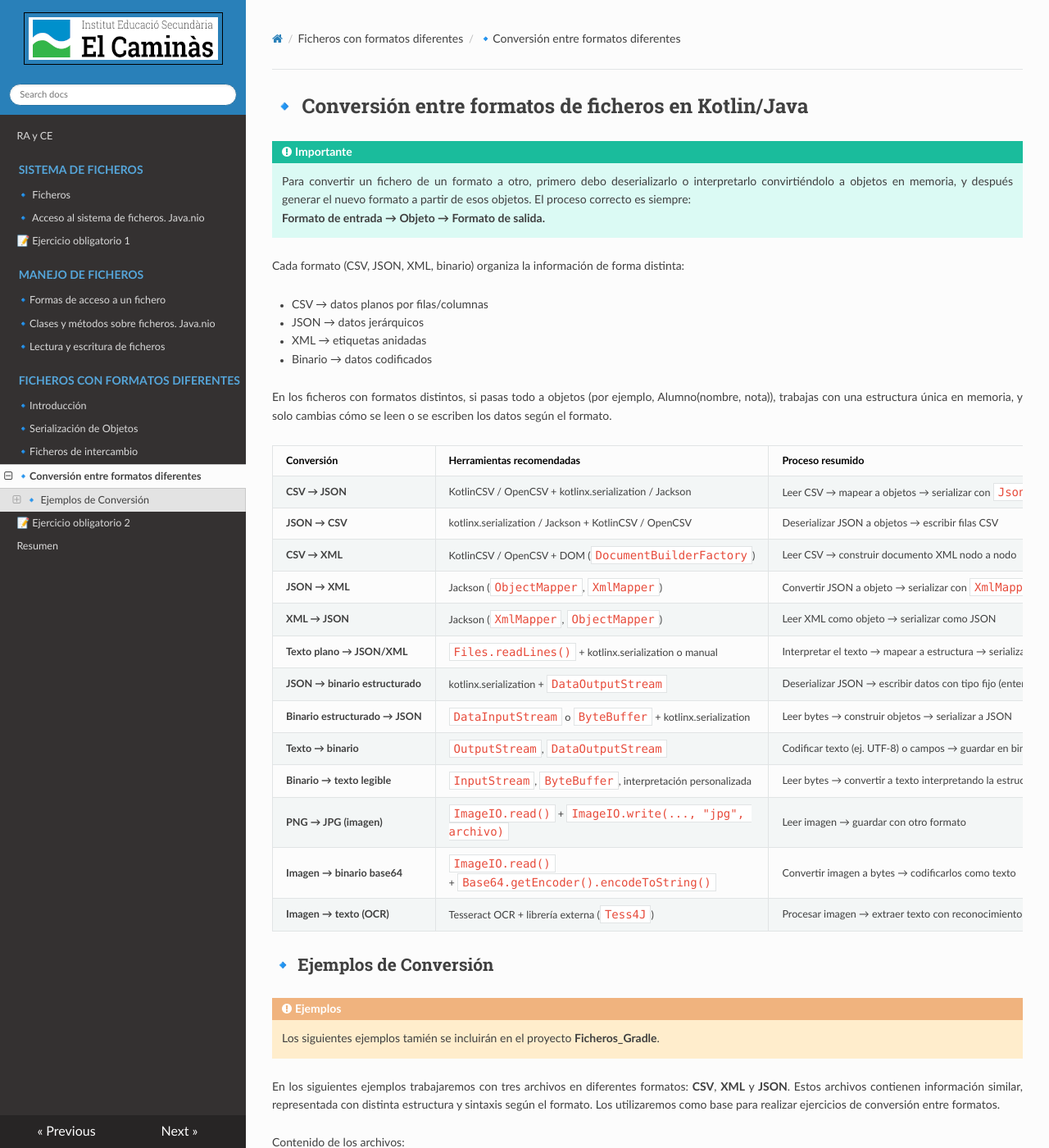
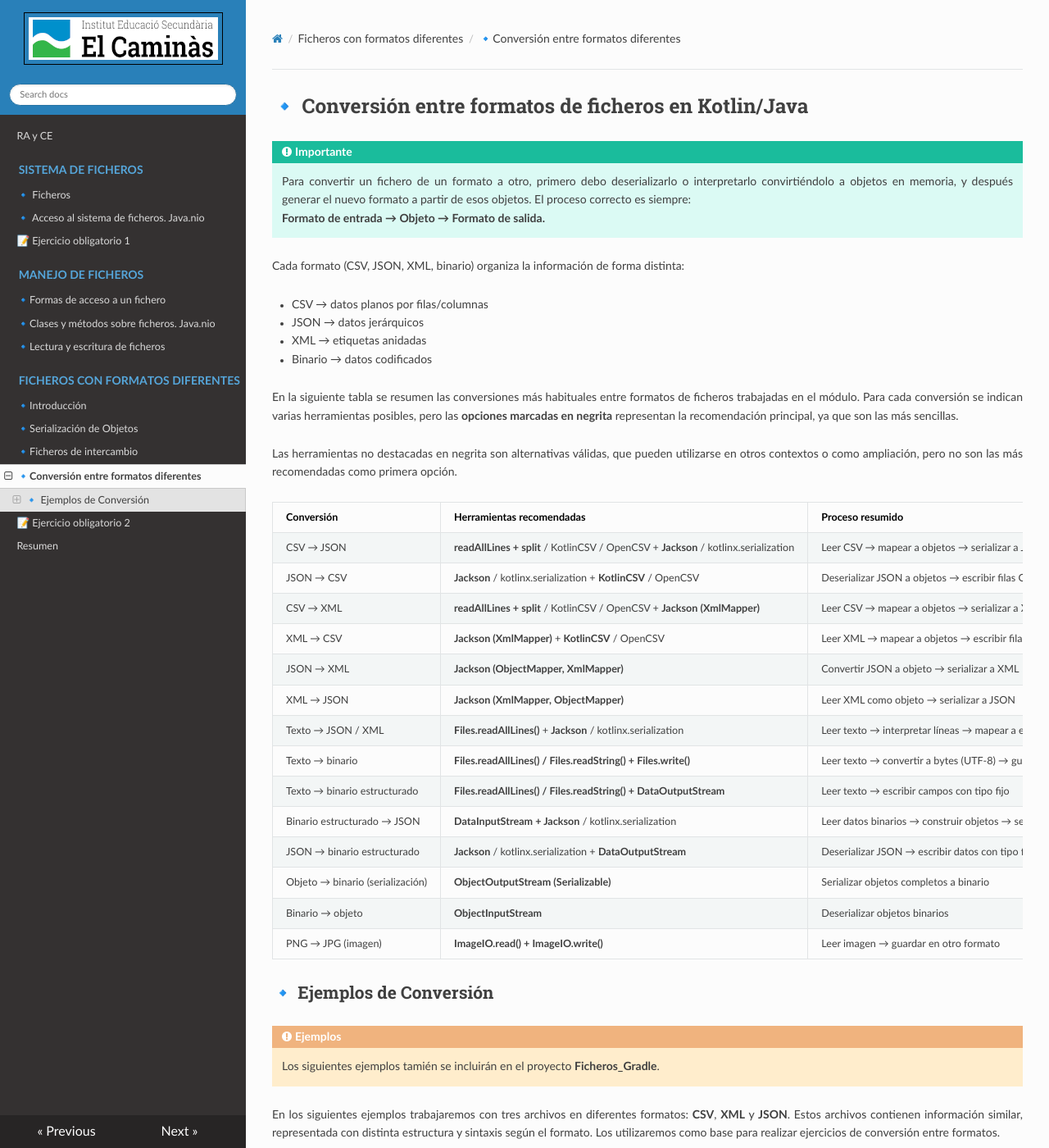
Before and after one commit to asalvadorc/AD_Ficheros_, an MkDocs documentation site: the page built from docs/T3_Formatos_diferentes/Conversion.md, in a window 1280 px wide and 1400 px high. Shown: the whole window at 82% size. Built offline with MkDocs 1.6.1, drawn with Linux system fonts in a browser that asks for light colours; nearby versions of some CDN libraries.

Commit message:
conversiones

```diff
--- a/docs/T3_Formatos_diferentes/Conversion.md
+++ b/docs/T3_Formatos_diferentes/Conversion.md
@@ -11,23 +11,33 @@ Cada formato (CSV, JSON, XML, binario) organiza la información de forma distint
 - XML → etiquetas anidadas
 - Binario → datos codificados
 
-En los ficheros con formatos distintos, si pasas todo a objetos (por ejemplo, Alumno(nombre, nota)), trabajas con una estructura única en memoria, y solo cambias cómo se leen o se escriben los datos según el formato.
 
-| Conversión                     | Herramientas recomendadas                                   | Proceso resumido                                                                 |
-|-------------------------------|--------------------------------------------------------------|----------------------------------------------------------------------------------|
-| **CSV → JSON**                | KotlinCSV / OpenCSV + kotlinx.serialization / Jackson                           | Leer CSV → mapear a objetos → serializar con `Json.encodeToString`              |
-| **JSON → CSV**                | kotlinx.serialization / Jackson + KotlinCSV / OpenCSV                             | Deserializar JSON a objetos → escribir filas CSV                                |
-| **CSV → XML**                 | KotlinCSV / OpenCSV + DOM (`DocumentBuilderFactory`)                    | Leer CSV → construir documento XML nodo a nodo                                  |
-| **JSON → XML**                | Jackson (`ObjectMapper`, `XmlMapper`)                        | Convertir JSON a objeto → serializar con `XmlMapper.writeValueAsString()`       |
-| **XML → JSON**                | Jackson (`XmlMapper`, `ObjectMapper`)                        | Leer XML como objeto → serializar como JSON                                     |
-| **Texto plano → JSON/XML**    | `Files.readLines()` + kotlinx.serialization o manual         | Interpretar el texto → mapear a estructura → serializar                         |
-| **JSON → binario estructurado**| kotlinx.serialization + `DataOutputStream`                  | Deserializar JSON → escribir datos con tipo fijo (enteros, strings, etc.)       |
-| **Binario estructurado → JSON**| `DataInputStream` o `ByteBuffer` + kotlinx.serialization    | Leer bytes → construir objetos → serializar a JSON                              |
-| **Texto → binario**           | `OutputStream`, `DataOutputStream`                          | Codificar texto (ej. UTF-8) o campos → guardar en binario                       |
-| **Binario → texto legible**   | `InputStream`, `ByteBuffer`, interpretación personalizada     | Leer bytes → convertir a texto interpretando la estructura                      |
-| **PNG → JPG (imagen)**        | `ImageIO.read()` + `ImageIO.write(..., "jpg", archivo)`     | Leer imagen → guardar con otro formato                                          |
-| **Imagen → binario base64**   | `ImageIO.read()` + `Base64.getEncoder().encodeToString()`    | Convertir imagen a bytes → codificarlos como texto                              |
-| **Imagen → texto (OCR)**      | Tesseract OCR + librería externa (`Tess4J`)                  | Procesar imagen → extraer texto con reconocimiento óptico de caracteres         |
+En la siguiente tabla se resumen las conversiones más habituales entre formatos de ficheros trabajadas en el módulo.
+Para cada conversión se indican varias herramientas posibles, pero las **opciones marcadas en negrita** representan la recomendación principal, ya que son las más sencillas.
+
+Las herramientas no destacadas en negrita son alternativas válidas, que pueden utilizarse en otros contextos o como ampliación, pero no son las más recomendadas como primera opción.
+
+
+| Conversión                       | Herramientas recomendadas                                                            | Proceso resumido                                                   |
+| -------------------------------- | ------------------------------------------------------------------------------------ | ------------------------------------------------------------------ |
+| CSV → JSON                       | **readAllLines + split** / KotlinCSV / OpenCSV + **Jackson** / kotlinx.serialization | Leer CSV → mapear a objetos → serializar a JSON                    |
+| JSON → CSV                       | **Jackson** / kotlinx.serialization + **KotlinCSV** / OpenCSV                        | Deserializar JSON a objetos → escribir filas CSV                   |
+| CSV → XML                        | **readAllLines + split** / KotlinCSV / OpenCSV + **Jackson (XmlMapper)**             | Leer CSV → mapear a objetos → serializar a XML                     |
+| XML → CSV                        | **Jackson (XmlMapper)** + **KotlinCSV** / OpenCSV                                    | Leer XML → mapear a objetos → escribir filas CSV                   |
+| JSON → XML                       | **Jackson (ObjectMapper, XmlMapper)**                                                | Convertir JSON a objeto → serializar a XML                         |
+| XML → JSON                       | **Jackson (XmlMapper, ObjectMapper)**                                                | Leer XML como objeto → serializar a JSON                           |
+| Texto → JSON / XML               | **Files.readAllLines()** + **Jackson** / kotlinx.serialization                       | Leer texto → interpretar líneas → mapear a estructura → serializar |
+| Texto → binario                  | **Files.readAllLines() / Files.readString() + Files.write()**                        | Leer texto → convertir a bytes (UTF-8) → guardar en binario        |
+| Texto → binario estructurado     | **Files.readAllLines() / Files.readString() + DataOutputStream**                     | Leer texto → escribir campos con tipo fijo                         |
+| Binario estructurado → JSON      | **DataInputStream + Jackson** / kotlinx.serialization                                | Leer datos binarios → construir objetos → serializar a JSON        |
+| JSON → binario estructurado      | **Jackson** / kotlinx.serialization + **DataOutputStream**                           | Deserializar JSON → escribir datos con tipo fijo                   |
+| Objeto → binario (serialización) | **ObjectOutputStream (Serializable)**                                                | Serializar objetos completos a binario                             |
+| Binario → objeto                 | **ObjectInputStream**                                                                | Deserializar objetos binarios                                      |
+| PNG → JPG (imagen)               | **ImageIO.read() + ImageIO.write()**                                                 | Leer imagen → guardar en otro formato                              |
+
+
+
+
 
 ## 🔹 Ejemplos de Conversión
 
```
